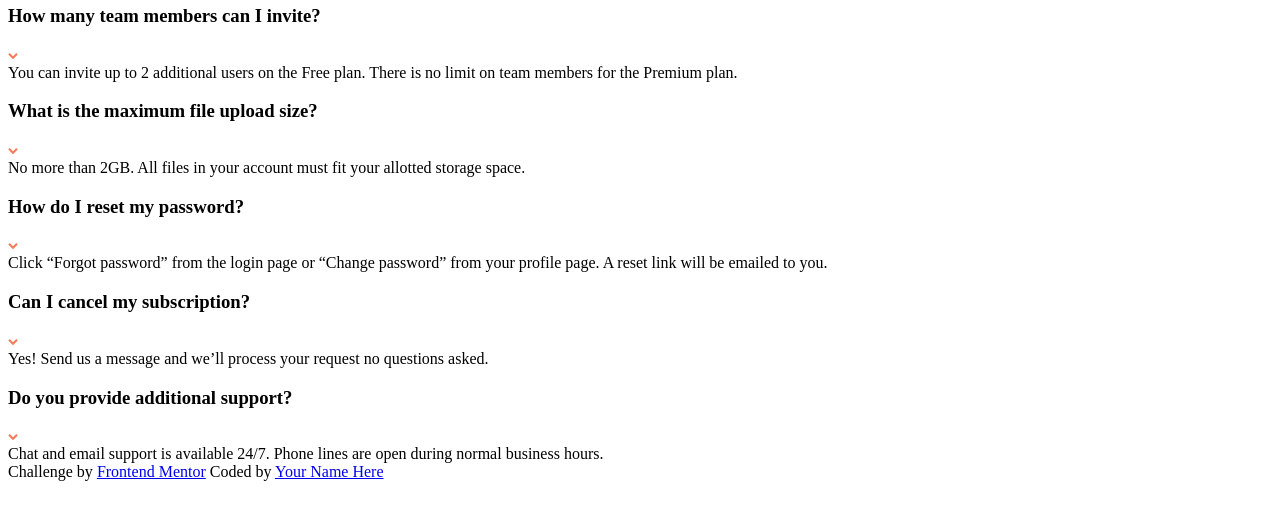
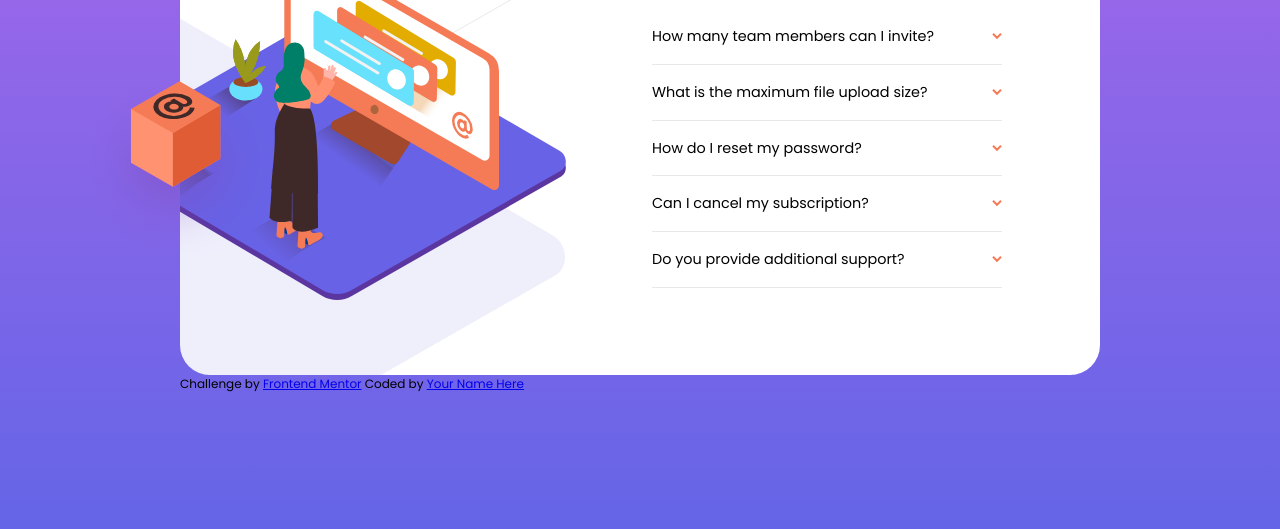
Before and after one commit to sammy007-debug/Fully-Responsible-FAQ-Accordion, a plain HTML site: page index.html in a window 1280 px wide. Shown: the part 271-800 px from the top of the page. Drawn offline with Linux system fonts and the light colour scheme.

Commit message:
desktop version with js

```diff
--- a/index.html
+++ b/index.html
@@ -18,7 +18,7 @@
         </div>
     <div class="accordion__wrapper">
         <h1 class="title__accordion">FAQ</h1>
-        <div class="questions__accordion">
+        <div class="questions__accordions">
             <div class="question-answer__accordion">
                 <div class="question">
                     <h3 class="title__question">
@@ -26,7 +26,7 @@
                     </h3>
                     <img src="/images/icon-arrow-down.svg" >
                 </div>
-                <div class="answer ">
+                <div class="answer">
                     You can invite up to 2 additional users on the Free plan. There is no limit on
             team members for the Premium plan.
                 </div>
--- a/script.js
+++ b/script.js
@@ -0,0 +1,14 @@
+this.addEventListener("DOMContentLoaded", () =>{
+    const questions = document.querySelectorAll(".question")
+    questions.forEach((question) => question.addEventListener("click", () =>{
+
+        if(question.parentNode.classList.contains("active")){
+            question.parentNode.classList.toggle("active")
+        }
+    else{
+    questions.forEach(question => question.parentNode.classList.remove("active"))
+    question.parentNode.classList.add("active")
+        }
+
+    }))
+})
--- a/style.css
+++ b/style.css
@@ -1 +1,118 @@
-@import url("https://fonts.googleapis.com/css2?family=Kumbh+Sans:wght@400;700&display=swap");
+@import url("https://fonts.googleapis.com/css2?family=Poppins:wght@400;700&display=swap");
+
+:root {
+  --softRed: hsl(14, 88%, 65%);
+  --veryDarkGrayBlue: hsl(237, 12%, 33%);
+  --darkGrayBlue: hsl(240, 6%, 50%);
+  --lightGrayBlue: hsl(240, 5%, 91%);
+  --fontSize: 12px;
+}
+*,
+*:before,
+*:after {
+  box-sizing: border-box;
+}
+
+html {
+  font-size: var(--fontSize);
+}
+
+body {
+  margin: 0;
+  font-family: "Poppins", sans-serif;
+  height: 100vh;
+  width: 100vw;
+  background: linear-gradient(hsl(273, 75%, 66%), hsl(240, 73%, 65%));
+  display: grid;
+  justify-content: center;
+  align-content: center;
+}
+
+.wrapper {
+  background: white;
+  border-radius: 30px;
+  height: 509px;
+  width: 920px;
+  display: grid;
+  grid-template-columns: 400px 1fr;
+  grid-gap: 6rem;
+  background-image: url(/images/bg-pattern-desktop.svg);
+  background-repeat: no-repeat;
+  background-position: 1260% 65%;
+}
+
+.question-answer__accordion > .answer {
+  display: none;
+}
+
+.active > .answer {
+  display: block;
+  padding-bottom: 1.3rem;
+  color: var(--darkGrayBlue);
+}
+
+.active img {
+  transform: rotate(180deg);
+  transition: all 0.5s ease-in;
+}
+
+.accordion__wrapper {
+  margin-top: 65px;
+
+  display: flex;
+  flex-direction: column;
+}
+
+.questions__accordions {
+  height: 100%;
+  display: flex;
+  flex-direction: column;
+}
+
+.question-answer__accordion {
+  width: 350px;
+  border-bottom: 1px solid #e8e8ea;
+}
+.title__accordion {
+  font-size: 3rem;
+  margin-top: 0px;
+}
+
+.title__question {
+  font-weight: 400;
+  font-size: 1.2rem;
+  color: (var(--veryDarkGrayBlue));
+  margin: 1.4rem 0rem;
+}
+
+.question {
+  display: flex;
+  justify-content: space-between;
+  cursor: pointer;
+  transition: 0.4s;
+}
+
+.active h3 {
+  font-weight: 700;
+}
+
+.question img {
+  align-self: center;
+}
+
+.image__wrapper {
+  position: relative;
+}
+
+.image__wrapper_inner {
+  background: url(/images/illustration-woman-online-desktop.svg);
+  height: 100%;
+  background-repeat: no-repeat;
+  background-position: 120% center;
+}
+
+.box {
+  position: absolute;
+  top: 42%;
+  left: -25%;
+}
```
